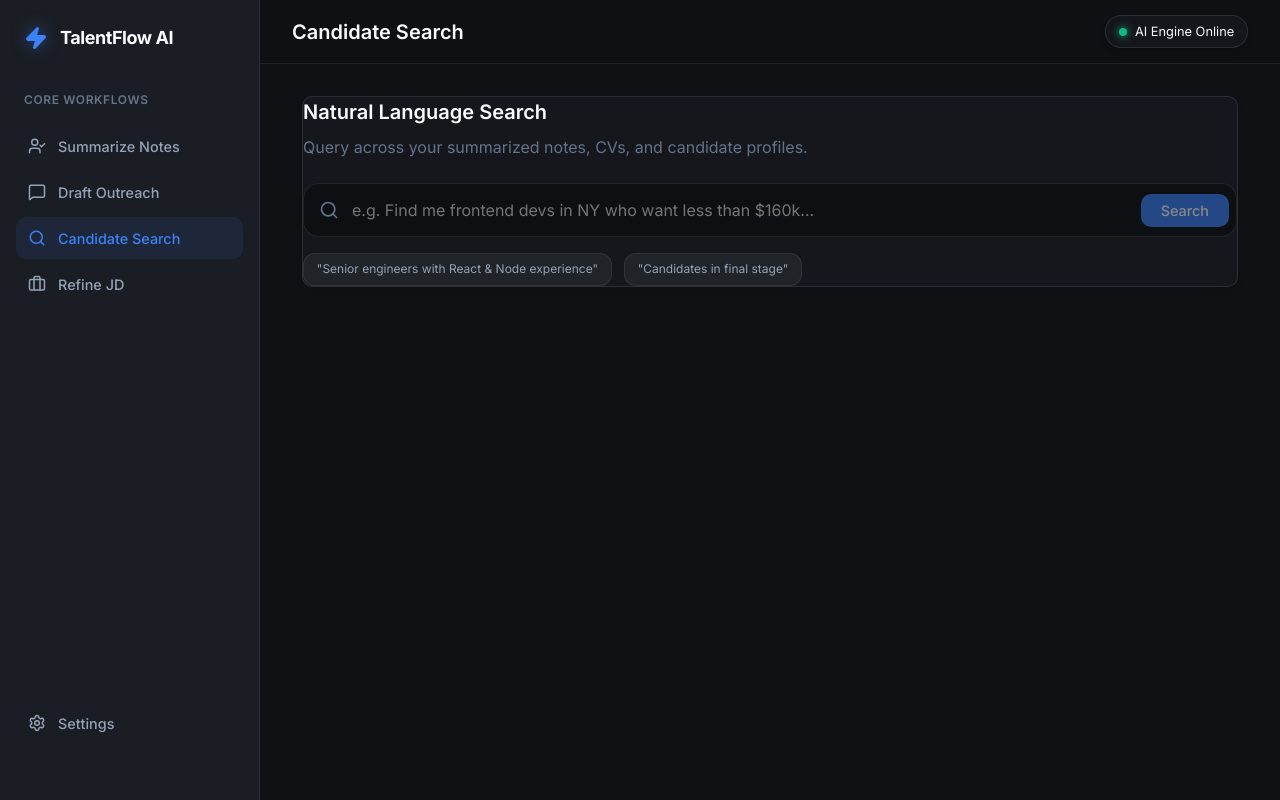
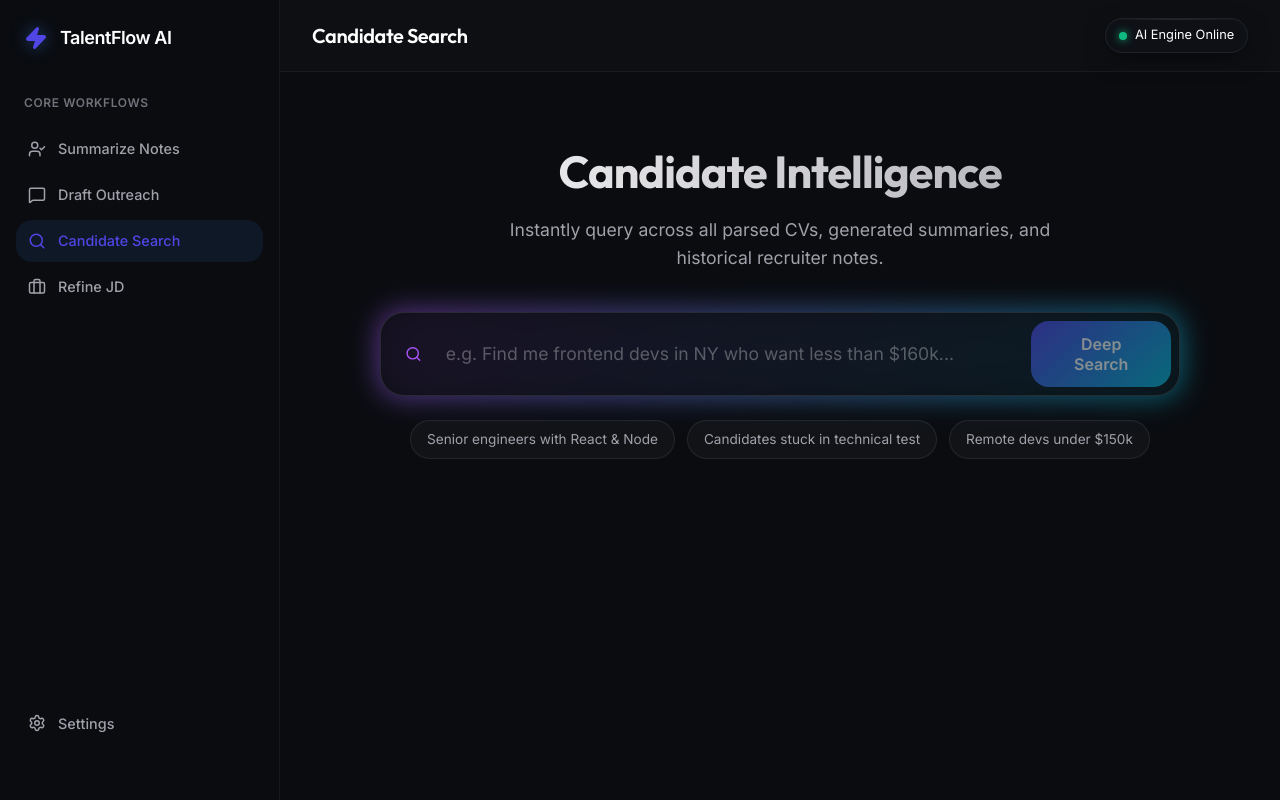
Before and after one commit to Similadayo/RWA, a React (Vite) app: page / in a window 1280 px wide. Both pictures are taken after a click on the button "Candidate Search". Built offline with nearby package versions, Linux system fonts and the light colour scheme.

Commit message:
chore: premium visual overhaul for candidate search and global aesthetics

```diff
--- a/src/components/CandidateSearch.css
+++ b/src/components/CandidateSearch.css
@@ -1,113 +1,147 @@
 .search-container {
   display: flex;
   flex-direction: column;
-  gap: 2rem;
+  align-items: center;
+  width: 100%;
+  max-width: 900px;
+  margin: 0 auto;
+  gap: 3rem;
+  padding-top: 2rem;
+}
+
+.search-header-hero {
+  text-align: center;
   width: 100%;
 }
 
-.search-header h2 {
-  font-size: 1.25rem;
-  font-weight: 600;
-  color: var(--text-primary);
+.hero-title {
+  font-size: 2.8rem;
+  font-weight: 700;
   margin-bottom: 0.5rem;
+  background: linear-gradient(to right, #ffffff, #a1a1aa);
+  -webkit-background-clip: text;
+  -webkit-text-fill-color: transparent;
 }
 
-.text-muted {
-  color: var(--text-muted);
-}
-
-.mb-lg {
-  margin-bottom: 1.5rem;
+.hero-subtitle {
+  font-size: 1.1rem;
+  color: var(--text-secondary);
+  margin-bottom: 2.5rem;
+  max-width: 600px;
+  margin-inline: auto;
 }
 
 .search-form {
-  margin-bottom: 1rem;
+  position: relative;
+  width: 100%;
+  max-width: 800px;
+  margin: 0 auto;
+  z-index: 10;
+}
+
+/* Glow effect behind the input */
+.search-form::before {
+  content: '';
+  position: absolute;
+  top: -2px; left: -2px; right: -2px; bottom: -2px;
+  background: linear-gradient(135deg, var(--accent-tertiary), var(--accent-secondary));
+  border-radius: var(--border-radius-lg);
+  z-index: -1;
+  opacity: 0.5;
+  filter: blur(14px);
+  transition: opacity 0.3s;
+}
+
+.search-form:focus-within::before {
+  opacity: 0.8;
+  filter: blur(20px);
 }
 
 .search-input-wrapper {
   position: relative;
   display: flex;
   align-items: center;
+  background: rgba(10, 12, 16, 0.8);
+  backdrop-filter: blur(20px);
+  border: 1px solid rgba(255, 255, 255, 0.1);
+  border-radius: var(--border-radius-lg);
+  padding: 0.5rem;
+  transition: border-color 0.3s, box-shadow 0.3s;
+}
+
+.search-input-wrapper:focus-within {
+  border-color: rgba(255,255,255,0.25);
+  box-shadow: inset 0 0 0 1px rgba(255,255,255,0.05);
 }
 
 .search-icon {
-  position: absolute;
-  left: 1rem;
-  color: var(--text-muted);
+  margin-left: 1rem;
+  color: var(--accent-tertiary);
 }
 
 .search-input {
   width: 100%;
-  padding: 1rem 1rem 1rem 3rem;
-  border-radius: var(--border-radius-lg);
-  background: rgba(0, 0, 0, 0.3);
-  border: 1px solid var(--border-color);
+  background: transparent;
+  border: none;
   color: var(--text-primary);
-  font-size: 1rem;
-  font-family: var(--font-family);
-  transition: all 0.2s;
-  padding-right: 120px;
+  font-size: 1.1rem;
+  padding: 1rem 1.5rem;
 }
 
 .search-input:focus {
   outline: none;
-  border-color: var(--accent-primary);
-  box-shadow: 0 0 0 3px rgba(59, 130, 246, 0.2);
+}
+
+.search-input::placeholder {
+  color: rgba(255, 255, 255, 0.3);
 }
 
 .search-button {
-  position: absolute;
-  right: 0.5rem;
-  background: var(--accent-primary);
+  background: linear-gradient(135deg, var(--accent-primary), var(--accent-secondary));
   color: white;
-  padding: 0.5rem 1.25rem;
-  border-radius: var(--border-radius-md);
-  font-weight: 500;
-  font-size: 0.9rem;
+  padding: 0.8rem 2rem;
+  border-radius: calc(var(--border-radius-lg) - 6px);
+  font-weight: 600;
+  font-size: 1rem;
   transition: all 0.2s;
+  box-shadow: 0 4px 15px rgba(6, 182, 212, 0.3);
 }
 
 .search-button:hover:not(:disabled) {
-  background: var(--accent-primary-hover);
+  transform: translateY(-1px);
+  box-shadow: 0 6px 20px rgba(6, 182, 212, 0.4);
 }
 
 .search-button:disabled {
   opacity: 0.5;
   cursor: not-allowed;
-}
-
-.spinner-small {
-  display: inline-block;
-  width: 16px;
-  height: 16px;
-  border: 2px solid rgba(255,255,255,0.3);
-  border-radius: 50%;
-  border-top-color: white;
-  animation: spin 1s infinite linear;
+  box-shadow: none;
 }
 
 .search-suggestions {
   display: flex;
   flex-wrap: wrap;
+  justify-content: center;
   gap: 0.75rem;
-  margin-top: 1rem;
+  margin-top: 1.5rem;
 }
 
 .suggestion {
-  font-size: 0.75rem;
-  padding: 0.4rem 0.8rem;
-  border-radius: 12px;
-  background: rgba(255, 255, 255, 0.05);
+  font-size: 0.85rem;
+  padding: 0.5rem 1rem;
+  border-radius: 20px;
+  background: rgba(255, 255, 255, 0.03);
   color: var(--text-secondary);
-  border: 1px solid var(--border-color);
+  border: 1px solid rgba(255, 255, 255, 0.08);
   cursor: pointer;
-  transition: all 0.2s;
+  transition: all 0.2s cubic-bezier(0.16, 1, 0.3, 1);
 }
 
 .suggestion:hover {
   background: rgba(255, 255, 255, 0.1);
   color: var(--text-primary);
   border-color: rgba(255, 255, 255, 0.2);
+  transform: translateY(-2px);
 }
 
 .search-loading {
@@ -117,16 +151,29 @@
   color: var(--text-muted);
 }
 
+/* Redesigned Mock Results */
+.results-container {
+  width: 100%;
+  animation: fadeIn 0.4s ease-out;
+}
+
 .results-header {
   display: flex;
   align-items: center;
   justify-content: space-between;
-  margin-bottom: 1.5rem;
+  margin-bottom: 2rem;
+  padding-bottom: 1rem;
+  border-bottom: 1px solid var(--border-color);
+}
+
+.results-header h3 {
+  font-size: 1.4rem;
+  font-weight: 500;
 }
 
 .results-grid {
   display: grid;
-  grid-template-columns: repeat(auto-fill, minmax(300px, 1fr));
+  grid-template-columns: repeat(auto-fill, minmax(320px, 1fr));
   gap: 1.5rem;
 }
 
@@ -135,13 +182,15 @@
   flex-direction: column;
   gap: 1.25rem;
   padding: 1.5rem;
-  transition: transform 0.2s, box-shadow 0.2s;
+  transition: all 0.3s cubic-bezier(0.16, 1, 0.3, 1);
+  border: 1px solid rgba(255,255,255,0.04);
 }
 
 .candidate-card:hover {
-  transform: translateY(-2px);
-  box-shadow: var(--shadow-lg);
+  transform: translateY(-4px);
+  box-shadow: 0 20px 40px -10px rgba(0,0,0,0.5), 0 0 20px rgba(79, 70, 229, 0.1);
   border-color: rgba(255, 255, 255, 0.15);
+  background: rgba(26, 29, 36, 0.6);
 }
 
 .card-top {
@@ -151,12 +200,13 @@
 }
 
 .avatar {
-  width: 48px;
-  height: 48px;
-  border-radius: 50%;
-  background: rgba(59, 130, 246, 0.1);
-  color: var(--accent-primary);
-  border: 1px solid rgba(59, 130, 246, 0.2);
+  width: 52px;
+  height: 52px;
+  border-radius: 14px;
+  background: linear-gradient(135deg, rgba(79, 70, 229, 0.15), rgba(6, 182, 212, 0.15));
+  color: var(--text-primary);
+  border: 1px solid rgba(255, 255, 255, 0.1);
+  box-shadow: inset 0 1px 0 rgba(255,255,255,0.1);
 }
 
 .candidate-info {
@@ -164,45 +214,50 @@
 }
 
 .candidate-info h4 {
-  font-size: 1.1rem;
+  font-size: 1.2rem;
   font-weight: 600;
-  margin-bottom: 0.2rem;
+  margin-bottom: 0.1rem;
 }
 
 .candidate-info .role {
   font-size: 0.85rem;
-  color: var(--text-secondary);
+  color: var(--accent-secondary);
+  font-weight: 500;
 }
 
 .circular-progress {
-  width: 42px;
-  height: 42px;
+  width: 48px;
+  height: 48px;
   border-radius: 50%;
   display: flex;
   align-items: center;
   justify-content: center;
   position: relative;
+  background: conic-gradient(var(--success) var(--percentage), rgba(255,255,255,0.05) 0);
 }
 
 .circular-progress::before {
   content: "";
   position: absolute;
-  inset: 3px;
-  background: var(--bg-secondary);
+  inset: 4px;
+  background: var(--bg-primary);
   border-radius: 50%;
 }
 
-.match-score span {
+.circular-progress span {
   position: relative;
-  font-size: 0.75rem;
+  font-size: 0.8rem;
   font-weight: 700;
-  color: var(--success);
+  color: var(--text-primary);
 }
 
 .card-details {
   display: flex;
   flex-direction: column;
   gap: 0.75rem;
+  padding: 1rem 0;
+  border-top: 1px solid rgba(255,255,255,0.05);
+  border-bottom: 1px solid rgba(255,255,255,0.05);
 }
 
 .detail-item {
@@ -210,36 +265,78 @@
   align-items: center;
   gap: 0.75rem;
   font-size: 0.85rem;
-  color: var(--text-primary);
+  color: var(--text-secondary);
+}
+
+.detail-item .icon {
+  color: var(--text-muted);
 }
 
 .card-tags {
   display: flex;
   flex-wrap: wrap;
   gap: 0.5rem;
+}
+
+.tag {
+  font-size: 0.75rem;
+  padding: 0.25rem 0.6rem;
+  border-radius: 6px;
+  background: rgba(255, 255, 255, 0.05);
+  color: var(--text-primary);
+  border: 1px solid rgba(255,255,255,0.05);
+}
+
+.card-actions {
+  display: flex;
+  gap: 0.5rem;
   margin-top: 0.5rem;
 }
 
-.tag {
-  font-size: 0.7rem;
-  padding: 0.2rem 0.6rem;
-  border-radius: 4px;
-  background: rgba(139, 92, 246, 0.1);
-  color: var(--accent-secondary);
+.card-btn {
+  flex: 1;
+  padding: 0.6rem;
+  border-radius: var(--border-radius-sm);
+  font-size: 0.85rem;
   font-weight: 500;
+  transition: all 0.2s;
+  display: flex;
+  align-items: center;
+  justify-content: center;
+  gap: 0.4rem;
 }
 
-.view-profile-btn {
-  margin-top: auto;
-  padding-top: 1.25rem;
-  border-top: 1px solid var(--border-color);
-  width: 100%;
-  color: var(--accent-primary);
-  font-size: 0.9rem;
-  font-weight: 500;
-  justify-content: space-between;
+.card-btn.primary {
+  background: rgba(79, 70, 229, 0.1);
+  color: #818cf8;
 }
 
-.view-profile-btn:hover {
-  filter: brightness(1.2);
+.card-btn.primary:hover {
+  background: rgba(79, 70, 229, 0.2);
+  color: white;
 }
+
+.card-btn.secondary {
+  background: rgba(255, 255, 255, 0.05);
+  color: var(--text-secondary);
+}
+
+.card-btn.secondary:hover {
+  background: rgba(255, 255, 255, 0.1);
+  color: var(--text-primary);
+}
+
+@keyframes fadeIn {
+  from { opacity: 0; transform: translateY(10px); }
+  to { opacity: 1; transform: translateY(0); }
+}
+
+.spinner-small {
+  display: inline-block;
+  width: 18px;
+  height: 18px;
+  border: 2px solid rgba(255,255,255,0.3);
+  border-radius: 50%;
+  border-top-color: white;
+  animation: spin 1s infinite cubic-bezier(0.5, 0, 0.5, 1);
+}
--- a/src/components/CandidateSearch.tsx
+++ b/src/components/CandidateSearch.tsx
@@ -1,5 +1,5 @@
 import { useState } from 'react';
-import { Search, MapPin, DollarSign, Briefcase, ChevronRight, User } from 'lucide-react';
+import { Search, MapPin, DollarSign, Briefcase, User, Star, MessageSquare } from 'lucide-react';
 import './CandidateSearch.css';
 
 const mockCandidates = [
@@ -48,18 +48,18 @@ export default function CandidateSearch() {
     setTimeout(() => {
       setResults(mockCandidates);
       setIsSearching(false);
-    }, 1500);
+    }, 1800);
   };
 
   return (
     <div className="search-container">
-      <div className="search-header glass-panel">
-        <h2>Natural Language Search</h2>
-        <p className="text-muted mb-lg">Query across your summarized notes, CVs, and candidate profiles.</p>
+      <div className="search-header-hero">
+        <h2 className="hero-title">Candidate Intelligence</h2>
+        <p className="hero-subtitle">Instantly query across all parsed CVs, generated summaries, and historical recruiter notes.</p>
 
         <form onSubmit={handleSearch} className="search-form">
           <div className="search-input-wrapper">
-            <Search className="search-icon" size={20} />
+            <Search className="search-icon" size={22} />
             <input
               type="text"
               className="search-input"
@@ -69,32 +69,35 @@ export default function CandidateSearch() {
             />
             <button
               type="submit"
-              className="search-button"
+              className="search-button flex-center"
               disabled={isSearching || !query.trim()}
             >
-              {isSearching ? <span className="spinner-small" /> : 'Search'}
+              {isSearching ? <span className="spinner-small" /> : 'Deep Search'}
             </button>
           </div>
         </form>
 
         <div className="search-suggestions">
-          <span className="suggestion" onClick={() => setQuery("Senior engineers with React & Node experience")}>"Senior engineers with React & Node experience"</span>
-          <span className="suggestion" onClick={() => setQuery("Candidates in final stage")}>"Candidates in final stage"</span>
+          <span className="suggestion" onClick={() => setQuery("Senior engineers with React & Node experience")}>Senior engineers with React & Node</span>
+          <span className="suggestion" onClick={() => setQuery("Candidates stuck in technical assessment")}>Candidates stuck in technical test</span>
+          <span className="suggestion" onClick={() => setQuery("Remote devs under $150k")}>Remote devs under $150k</span>
         </div>
       </div>
 
       {isSearching && (
         <div className="search-loading flex-center">
-          <div className="pulsing-circle"></div>
-          <p>Scanning candidate records and interview notes...</p>
+          <div className="pulsing-circle" style={{background: 'radial-gradient(circle, rgba(168, 85, 247, 0.8) 0%, transparent 70%)'}}></div>
+          <p style={{fontSize: '1.1rem', fontWeight: 500}}>Analyzing candidate profiles and semantic contexts...</p>
         </div>
       )}
 
       {results && !isSearching && (
-        <div className="search-results">
+        <div className="results-container">
           <div className="results-header">
-            <h3>Found 3 Matches</h3>
-            <span className="badge">Sorted by Relevance</span>
+            <h3>Found {results.length} Matches</h3>
+            <span className="badge" style={{background: 'rgba(79, 70, 229, 0.15)', color: '#818cf8', display: 'flex', alignItems: 'center', gap: '0.4rem'}}>
+              <Star size={12}/> Sorted by AI Relevance
+            </span>
           </div>
 
           <div className="results-grid">
@@ -109,7 +112,7 @@ export default function CandidateSearch() {
                     <span className="role">{candidate.role}</span>
                   </div>
                   <div className="match-score">
-                    <div className="circular-progress" style={{background: `conic-gradient(var(--success) ${candidate.match}%, var(--bg-tertiary) 0)`}}>
+                    <div className="circular-progress" style={{'--percentage': `${candidate.match}%`, '--success': candidate.match > 90 ? 'var(--success)' : 'var(--warning)'} as React.CSSProperties}>
                       <span>{candidate.match}%</span>
                     </div>
                   </div>
@@ -117,16 +120,16 @@ export default function CandidateSearch() {
 
                 <div className="card-details">
                   <div className="detail-item">
-                    <MapPin size={14} className="text-muted" />
+                    <MapPin size={16} className="icon" />
                     <span>{candidate.location}</span>
                   </div>
                   <div className="detail-item">
-                    <Briefcase size={14} className="text-muted" />
+                    <Briefcase size={16} className="icon" />
                     <span>{candidate.skills[0]} expert</span>
                   </div>
                   <div className="detail-item">
-                    <DollarSign size={14} className="text-muted" />
-                    <span>{candidate.salary}</span>
+                    <DollarSign size={16} className="icon" />
+                    <span>{candidate.salary} expectation</span>
                   </div>
                 </div>
 
@@ -136,10 +139,14 @@ export default function CandidateSearch() {
                   ))}
                 </div>
 
-                <button className="view-profile-btn flex-center">
-                  <span>View Notes & Profile</span>
-                  <ChevronRight size={16} />
-                </button>
+                <div className="card-actions">
+                  <button className="card-btn primary">
+                    <User size={16} /> Profile
+                  </button>
+                  <button className="card-btn secondary">
+                    <MessageSquare size={16} /> Outreach
+                  </button>
+                </div>
               </div>
             ))}
           </div>
--- a/src/index.css
+++ b/src/index.css
@@ -1,41 +1,44 @@
-@import url('https://fonts.googleapis.com/css2?family=Inter:wght@300;400;500;600;700&display=swap');
+@import url('https://fonts.googleapis.com/css2?family=Outfit:wght@300;400;500;600;700&family=Inter:wght@300;400;500;600&display=swap');
 
 :root {
   /* Colors */
-  --bg-primary: #0f1115;
-  --bg-secondary: #1a1d24;
-  --bg-tertiary: #252932;
+  --bg-primary: #0a0c10;
+  --bg-secondary: transparent;
+  --bg-tertiary: rgba(37, 41, 50, 0.5);
 
-  --text-primary: #f8fafc;
-  --text-secondary: #94a3b8;
-  --text-muted: #64748b;
+  --text-primary: #ffffff;
+  --text-secondary: #a1a1aa;
+  --text-muted: #71717a;
 
-  --accent-primary: #3b82f6;
-  --accent-primary-hover: #2563eb;
-  --accent-secondary: #8b5cf6;
+  --accent-primary: #4f46e5;
+  --accent-primary-hover: #4338ca;
+  --accent-secondary: #06b6d4;
+  --accent-tertiary: #a855f7;
+
   --success: #10b981;
   --warning: #f59e0b;
   --danger: #ef4444;
 
-  --border-color: rgba(255, 255, 255, 0.08);
-  --border-focus: rgba(59, 130, 246, 0.5);
+  --border-color: rgba(255, 255, 255, 0.05);
+  --border-focus: rgba(79, 70, 229, 0.5);
 
   /* Typography */
   --font-family: 'Inter', system-ui, -apple-system, sans-serif;
+  --font-heading: 'Outfit', system-ui, serif;
 
   /* Layout */
-  --sidebar-width: 260px;
-  --header-height: 64px;
-  --border-radius-sm: 6px;
-  --border-radius-md: 10px;
-  --border-radius-lg: 16px;
+  --sidebar-width: 280px;
+  --header-height: 72px;
+  --border-radius-sm: 8px;
+  --border-radius-md: 16px;
+  --border-radius-lg: 24px;
 
   /* Shadows & Glassmorphism */
-  --shadow-sm: 0 1px 2px 0 rgba(0, 0, 0, 0.05);
-  --shadow-md: 0 4px 6px -1px rgba(0, 0, 0, 0.1), 0 2px 4px -1px rgba(0, 0, 0, 0.06);
-  --shadow-lg: 0 10px 15px -3px rgba(0, 0, 0, 0.2), 0 4px 6px -2px rgba(0, 0, 0, 0.1);
-  --glass-bg: rgba(26, 29, 36, 0.6);
-  --glass-border: rgba(255, 255, 255, 0.1);
+  --shadow-sm: 0 2px 8px -2px rgba(0, 0, 0, 0.4);
+  --shadow-md: 0 8px 24px -4px rgba(0, 0, 0, 0.5);
+  --shadow-lg: 0 20px 40px -8px rgba(0, 0, 0, 0.6);
+  --glass-bg: rgba(18, 20, 27, 0.45);
+  --glass-border: rgba(255, 255, 255, 0.07);
 }
 
 * {
@@ -48,19 +51,36 @@ body {
   font-family: var(--font-family);
   background-color: var(--bg-primary);
   color: var(--text-primary);
-  line-height: 1.5;
+  line-height: 1.6;
   -webkit-font-smoothing: antialiased;
   -moz-osx-font-smoothing: grayscale;
+  overflow: hidden;
 }
 
-/* Utilities */
+h1, h2, h3, h4, h5, h6 {
+  font-family: var(--font-heading);
+  letter-spacing: -0.02em;
+}
+
+/* Base Glassmorphism utility */
 .glass-panel {
   background: var(--glass-bg);
-  backdrop-filter: blur(12px);
-  -webkit-backdrop-filter: blur(12px);
+  backdrop-filter: blur(24px);
+  -webkit-backdrop-filter: blur(24px);
   border: 1px solid var(--glass-border);
   border-radius: var(--border-radius-md);
   box-shadow: var(--shadow-md);
+  position: relative;
+  overflow: hidden;
+}
+
+/* Subtle inner glow for glass panels */
+.glass-panel::before {
+  content: '';
+  position: absolute;
+  top: 0; left: 0; right: 0; height: 1px;
+  background: linear-gradient(90deg, rgba(255,255,255,0), rgba(255,255,255,0.1), rgba(255,255,255,0));
+  pointer-events: none;
 }
 
 .flex-center {
@@ -76,13 +96,12 @@ body {
 }
 
 .text-gradient {
-  background: linear-gradient(to right, var(--accent-primary), var(--accent-secondary));
+  background: linear-gradient(135deg, var(--accent-tertiary), var(--accent-primary), var(--accent-secondary));
   -webkit-background-clip: text;
   -webkit-text-fill-color: transparent;
   background-clip: text;
 }
 
-/* Button Reset */
 button {
   font-family: inherit;
   cursor: pointer;
@@ -91,12 +110,10 @@ button {
   color: inherit;
 }
 
-/* Inputs */
-input, textarea {
+input, textarea, select {
   font-family: inherit;
 }
 
-/* Scrollbar styling for sleekness */
 ::-webkit-scrollbar {
   width: 6px;
   height: 6px;
@@ -107,10 +124,10 @@ input, textarea {
 }
 
 ::-webkit-scrollbar-thumb {
-  background: var(--bg-tertiary);
+  background: rgba(255,255,255,0.1);
   border-radius: 10px;
 }
 
 ::-webkit-scrollbar-thumb:hover {
-  background: var(--text-muted);
+  background: rgba(255,255,255,0.2);
 }
```
